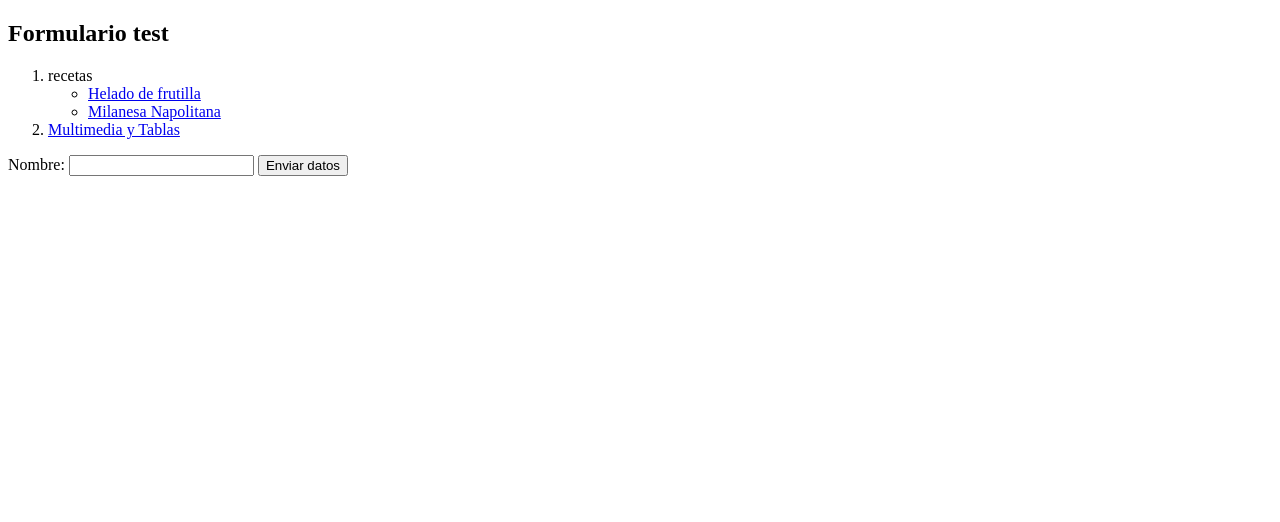
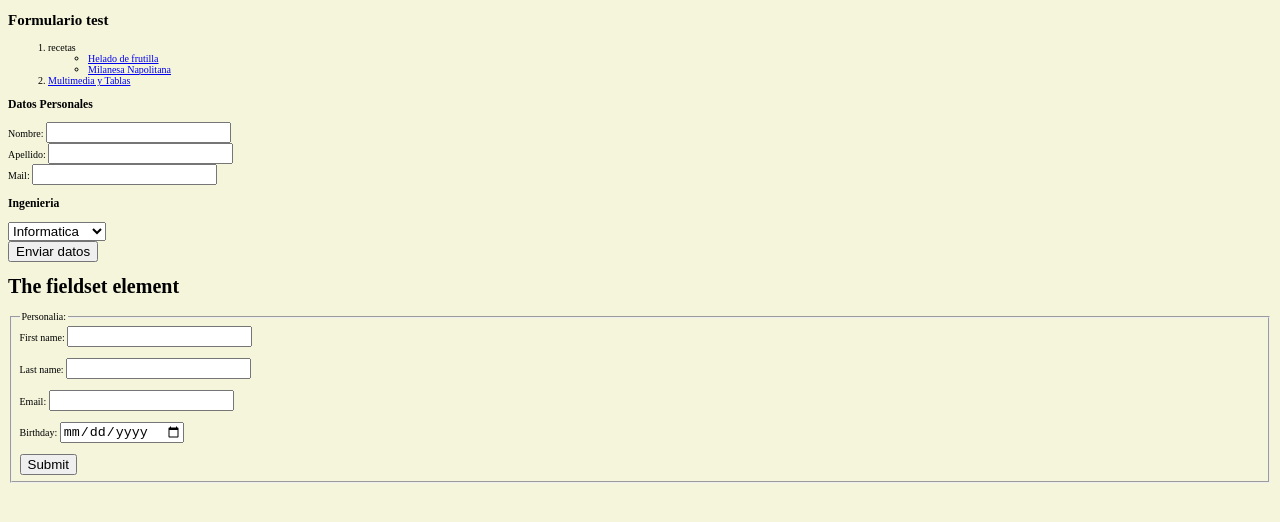
Before and after one commit to MatiasRevetria/CAC-2024-personal, a plain HTML site: page formulario/form.html in a window 1280 px wide. Drawn offline with Linux system fonts and the light colour scheme.

Commit message:
Add-Formulario

```diff
--- a/formulario/form.css
+++ b/formulario/form.css
@@ -0,0 +1,7 @@
+html{
+    font-size: 62.5%;
+    font-family: 'Times New Roman', Times, serif
+}
+body{
+    background-color: beige;
+}
--- a/formulario/form.html
+++ b/formulario/form.html
@@ -3,6 +3,7 @@
 <head>
     <meta charset="UTF-8">
     <meta name="viewport" content="width=device-width, initial-scale=1.0">
+    <link rel="stylesheet" href="./form.css">
     <title>Formulario</title>
 </head>
 <body>
@@ -22,12 +23,46 @@
     </header>
     <main>
         <form action="#" method="get" target="_blank">
-            <label for="firstName">Nombre:
-            <input type="text" name="firstName" id="firstname">
-            <input type="submit" value="Enviar datos">
-        </label>
+            <span class="Datos-Personales">
+                <h3>Datos Personales</h3>
+                <label for="name">Nombre:</label>
+                <input type="text" id="name" name="name" required>
+                <br>
+                <label for="lastName">Apellido: </label>
+                <input type="text" id="lastName" name="lastName" required>
+                <br>
+                <label for="mail">Mail:</label>
+                <input type="text" id="mail" name="mail" required>
+            </span>
+            <span class="Ingenieria">
+                <h3>Ingenieria</h3>
+                <select name="Ingenierias" title="Ingenierias">
+                    <option value="Informatica">Informatica</option>
+                    <option value="Mecanica">Mecanica</option>
+                    <option value="Agrimensura">Agrimensura</option>
+                    <option value="Quimica">Quimica</option>
+                </select>
+            </span>
+            <br>
+            <div class="Enviar"><input type="submit" value="Enviar datos"></div>
+        </form>
+        <h1>The fieldset element</h1>
 
+        <form action="/action_page.php">
+         <fieldset>
+          <legend>Personalia:</legend>
+          <label for="fname">First name:</label>
+          <input type="text" id="fname" name="fname"><br><br>
+          <label for="lname">Last name:</label>
+          <input type="text" id="lname" name="lname"><br><br>
+          <label for="email">Email:</label>
+          <input type="email" id="email" name="email"><br><br>
+          <label for="birthday">Birthday:</label>
+          <input type="date" id="birthday" name="birthday"><br><br>
+          <input type="submit" value="Submit">
+         </fieldset>
         </form>
+
     </main>
 </body>
 </html>
```
